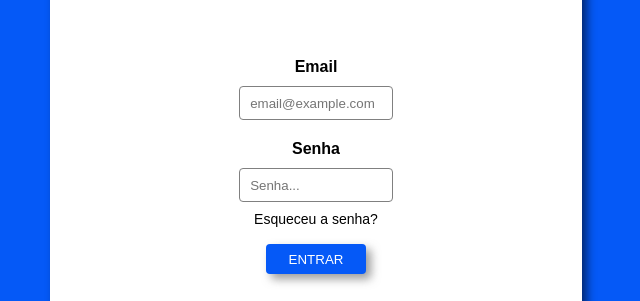
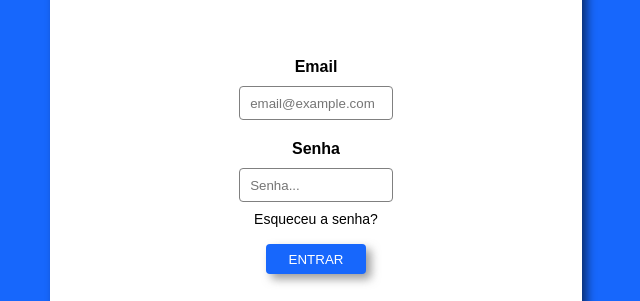
Before and after one commit to Cauanz/Pagina-Login, a plain HTML site: page index.html in a window 1280 px wide. Shown: the part 123-424 px from the top of the page, without its empty margins (324-964 px from the left). Drawn offline with nearby package versions, Linux system fonts and the light colour scheme.

Commit message:
Improving

```diff
--- a/index.html
+++ b/index.html
@@ -7,28 +7,28 @@
   <title>LOGIN</title>
   <link rel="stylesheet" href="login.css">
 </head>
-<body onload="onload()">
+<body>
 
 
 
     <div id="principal">
+
       <h1 id="login">ENTRAR</h1>
-
 
       <div class="container">
 
-        <h4>Email</h4>
+        <form>
 
-        <form action="#" method="post">
+          <label for="emailtxt">Email</label>
+          <input type="email" name="email" placeholder="email@example.com" id="emailtxt" required>
 
-          <input type="email" name="email" placeholder="email@example.com" id="emailtxt" required>
-          <h4 id="senha">Senha</h4>
+          <label for="senhatxt" id="senhalabel">Senha</label>
           <input type="password" name="senha" placeholder="Senha..." id="senhatxt" required>
 
           <p id="esqueceu">
             <a href="#">Esqueceu a senha?</a>
           </p>
-          <button id="entrar-button">ENTRAR</button>
+          <button type="submit" onclick="login()" id="entrar-button">ENTRAR</button>
 
             <div id="outros-login">
 
--- a/login.css
+++ b/login.css
@@ -1,7 +1,7 @@
 body {
   margin: 0;
   padding: 0;
-  background-color: #0559F7;
+  background-color: #1767fc;
   font-family:Arial, Helvetica, sans-serif !important;
 }
 
@@ -38,10 +38,14 @@ a {
   color: black;
 }
 
-h4 {
-  padding: 0;
-  margin:0;
+label {
+  display: block;
   margin-bottom: 10px;
+  font-weight: bold;
+}
+
+#senhalabel {
+  margin-top: 20px;
 }
 
 #esqueceu {
@@ -94,7 +98,7 @@ ion-icon:active {
 
 /*BOTAO LOGIN*/
 #entrar-button {
-  background-color: #0559F7;
+  background-color: #1767fc;
   border: none;
   width: 100px;
   height: 30px;
--- a/script.js
+++ b/script.js
@@ -0,0 +1,13 @@
+localStorage.setItem("username", "fulano");
+localStorage.setItem("password", "senha123");
+
+
+function login(){
+
+   const user = document.getElementById('emailtxt').value;
+   const password = document.getElementById('senhatxt').value;
+
+   if (loginValid) {
+      window.location.href = "http://www.google.com.br";
+   }
+}
```
